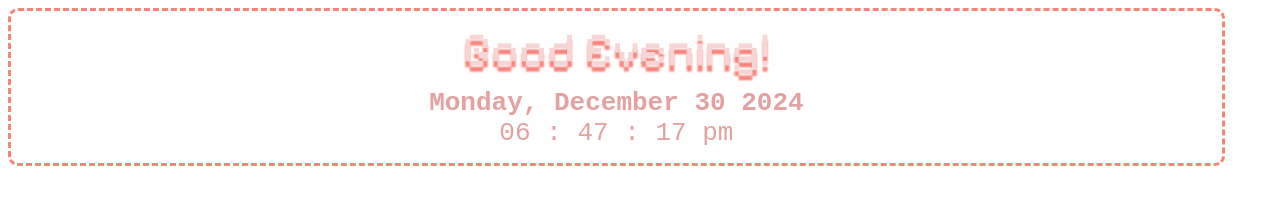
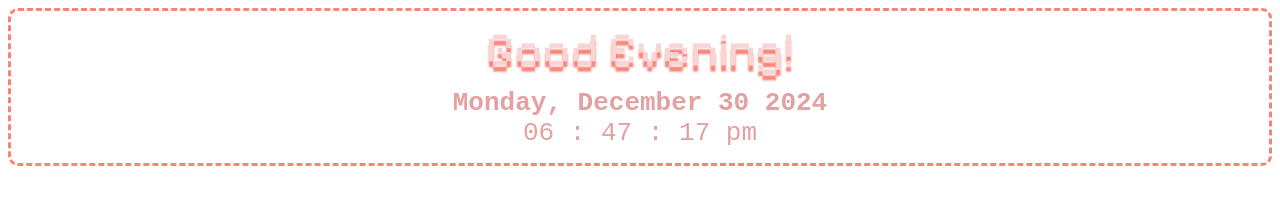
Before and after one commit to sgmallari/Notion-Widgets, a plain HTML site: page greeting-widget/index.html in a window 1280 px wide. Drawn offline with Linux system fonts and the light colour scheme.

Commit message:
Removed max-width from .widget div

```diff
--- a/greeting-widget/index.html
+++ b/greeting-widget/index.html
@@ -22,7 +22,7 @@
       justify-content: center;
       align-items: center;
       flex-direction: column;
-      max-width: 95%;
+      /*max-width: 95%;/*
       /*margin: auto;*/
       border: 3px dashed #f88379;
       border-radius: 10px;
```
